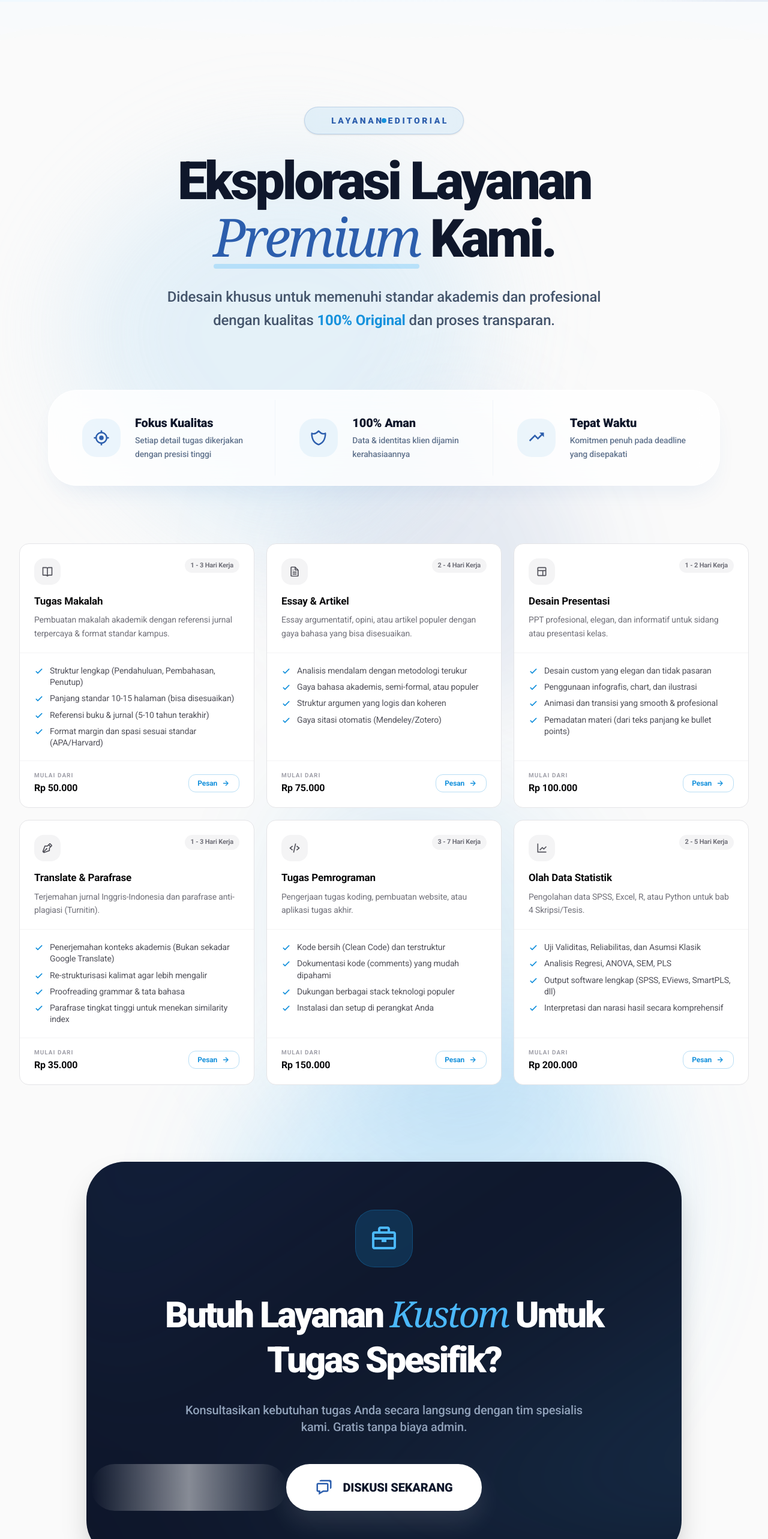
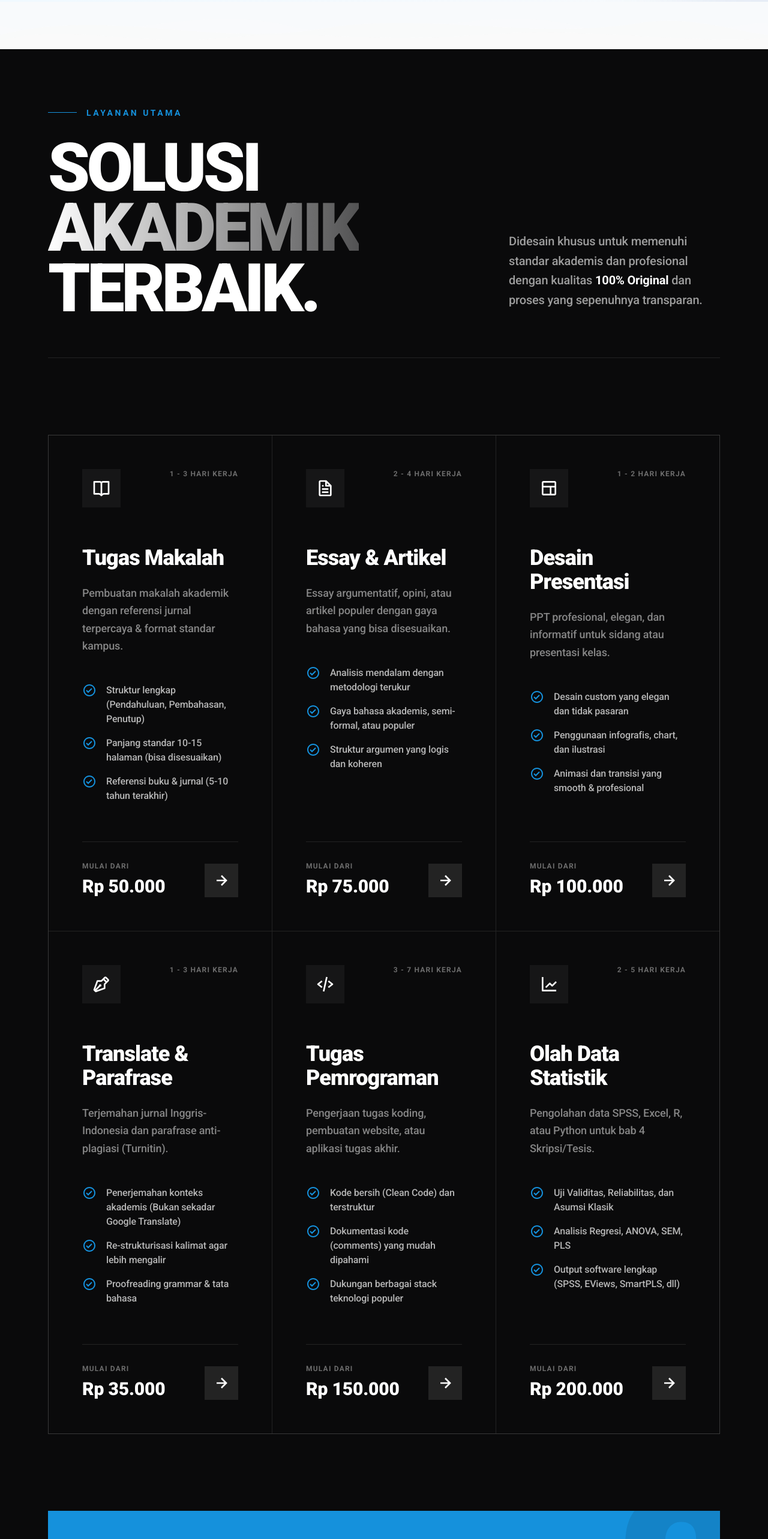
Before and after one commit to ISOLCODING/SelesainAJa, a Next.js app: page / in a window 1280 px wide. Shown: the part 1580-4146 px from the top of the page at 60% size. Built offline with nearby package versions, Linux system fonts and the light colour scheme.

Commit message:
style(ui): redesign services section with stark modern swiss aesthetic

```diff
--- a/src/components/home/sections/ServicesSection.tsx
+++ b/src/components/home/sections/ServicesSection.tsx
@@ -1,6 +1,6 @@
 "use client"
 
-import { useRef, useEffect, useState } from "react"
+import { useRef, useState, useEffect } from "react"
 import { gsap } from "gsap"
 import { ScrollTrigger } from "gsap/ScrollTrigger"
 import { useGSAP } from "@gsap/react"
@@ -8,17 +8,9 @@ import { SectionWrapper } from "@/components/shared/SectionWrapper"
 import {
   BiRightArrowAlt,
   BiCheckCircle,
-  BiTargetLock,
-  BiTrophy,
-  BiLineChart,
-  BiShieldAlt2,
-  BiTrendingUp,
-  BiBriefcase,
-  BiChat
 } from "react-icons/bi"
 import Link from "next/link"
 import { services } from "@/lib/constants"
-import { motion, AnimatePresence } from "framer-motion"
 
 if (typeof window !== "undefined") {
   gsap.registerPlugin(ScrollTrigger, useGSAP);
@@ -28,8 +20,6 @@ export function ServicesSection() {
   const containerRef = useRef<HTMLDivElement>(null)
   const headingRef = useRef<HTMLDivElement>(null)
   const cardsRef = useRef<(HTMLDivElement | null)[]>([])
-  const blobsRef = useRef<(HTMLDivElement | null)[]>([])
-  const [hoveredIndex, setHoveredIndex] = useState<number | null>(null);
   const [isMounted, setIsMounted] = useState(false);
 
   useEffect(() => {
@@ -39,34 +29,6 @@ export function ServicesSection() {
   useGSAP(() => {
     if (!containerRef.current || !isMounted) return;
 
-    // Organic floating blobs animation - Modern Editorial Style
-    blobsRef.current.forEach((blob, i) => {
-      if (!blob) return;
-
-      // Floating animation
-      gsap.to(blob, {
-        y: i % 2 === 0 ? -60 : 60,
-        x: i % 2 === 0 ? 40 : -40,
-        rotation: i % 2 === 0 ? 30 : -30,
-        duration: 6 + i * 1.5,
-        repeat: -1,
-        yoyo: true,
-        ease: "sine.inOut"
-      });
-
-      // Scroll Parallax for blobs
-      gsap.to(blob, {
-        scrollTrigger: {
-          trigger: containerRef.current,
-          start: "top bottom",
-          end: "bottom top",
-          scrub: 2,
-        },
-        y: (i + 1) * 120,
-        rotation: (i + 1) * 45,
-      });
-    });
-
     // Heading entrance animation
     if (headingRef.current) {
       gsap.from(headingRef.current.children, {
@@ -74,156 +36,109 @@ export function ServicesSection() {
           trigger: headingRef.current,
           start: "top 80%",
         },
-        y: 40,
+        y: 50,
         opacity: 0,
-        duration: 0.8,
-        stagger: 0.15,
-        ease: "power3.out",
+        duration: 1,
+        stagger: 0.2,
+        ease: "power4.out",
       });
     }
 
-    // Scroll triggered card reveal (Editorial style stagger with dynamic transforms)
+    // Scroll triggered card reveal (Swiss grid stagger)
     cardsRef.current.forEach((card, index) => {
       if (!card) return;
-
-      const isFeatured = index % 4 === 0 || index % 4 === 3;
 
       gsap.from(card, {
         scrollTrigger: {
           trigger: card,
           start: "top 85%",
         },
-        y: 80,
+        y: 100,
         opacity: 0,
-        rotation: isFeatured ? 2 : -2, // Subtle tilt
-        scale: 0.95,
-        duration: 1,
-        ease: "back.out(1.1)",
-        delay: (index % 3) * 0.1 // Stagger by column
+        duration: 1.2,
+        ease: "expo.out",
+        delay: (index % 3) * 0.15
       });
     });
 
   }, { scope: containerRef, dependencies: [isMounted] });
 
-  // Secondary highlights features
-  const highlights = [
-    { icon: BiTargetLock, title: "Fokus Kualitas", desc: "Setiap detail tugas dikerjakan dengan presisi tinggi" },
-    { icon: BiShieldAlt2, title: "100% Aman", desc: "Data & identitas klien dijamin kerahasiaannya" },
-    { icon: BiTrendingUp, title: "Tepat Waktu", desc: "Komitmen penuh pada deadline yang disepakati" }
-  ];
+  return (
+    <SectionWrapper id="services" background="dark" className="relative overflow-hidden py-32 md:py-48 bg-[#0A0A0B]">
+      <div ref={containerRef} className="relative z-10 w-full max-w-[1400px] mx-auto px-6 md:px-12">
 
-  return (
-    <SectionWrapper id="services" background="default" className="relative overflow-hidden pt-32 pb-40">
-      <div ref={containerRef} className="relative z-10 w-full max-w-[1400px] mx-auto">
-
-        {/* Editorial Background Blobs - Using the requested colors */}
-        <div className="absolute inset-0 pointer-events-none z-[-1] opacity-70">
-          <div
-            ref={(el) => { blobsRef.current[0] = el }}
-            className="absolute top-[5%] left-[5%] w-[40rem] h-[40rem] bg-[#C4E2F5] rounded-[60%_40%_30%_70%/60%_30%_70%_40%] blur-[80px] mix-blend-multiply opacity-60"
-          />
-          <div
-            ref={(el) => { blobsRef.current[1] = el }}
-            className="absolute bottom-[10%] right-[5%] w-[45rem] h-[45rem] bg-[#4BB8FA] rounded-[30%_70%_70%_30%/30%_30%_70%_70%] blur-[90px] mix-blend-multiply opacity-30"
-          />
-          <div
-            ref={(el) => { blobsRef.current[2] = el }}
-            className="absolute top-1/2 left-[30%] w-[35rem] h-[35rem] bg-[#1591DC] rounded-[50%_50%_20%_80%/25%_80%_20%_75%] blur-[100px] mix-blend-multiply opacity-20"
-          />
-          <div
-            ref={(el) => { blobsRef.current[3] = el }}
-            className="absolute top-[20%] right-[20%] w-[30rem] h-[30rem] bg-[#2C5EAD] rounded-[70%_30%_50%_50%/40%_60%_40%_60%] blur-[80px] mix-blend-multiply opacity-15"
-          />
+        {/* Swiss Style Header */}
+        <div ref={headingRef} className="grid grid-cols-1 lg:grid-cols-12 gap-12 lg:gap-8 mb-24 md:mb-32 items-end border-b border-white/10 pb-16">
+          <div className="lg:col-span-8">
+            <p className="text-[#1591DC] font-bold tracking-[0.25em] uppercase text-sm mb-8 flex items-center gap-4">
+              <span className="w-12 h-px bg-[#1591DC]" />
+              Layanan Utama
+            </p>
+            <h2 className="text-6xl md:text-8xl lg:text-[7rem] font-black text-white tracking-tighter leading-[0.9]" style={{ fontFamily: "var(--font-batica)" }}>
+              SOLUSI<br />
+              <span className="text-transparent bg-clip-text bg-gradient-to-r from-white to-white/30">AKADEMIK</span><br />
+              TERBAIK.
+            </h2>
           </div>
-
-        {/* Section Heading */}
-        <div ref={headingRef} className="text-center mb-24 relative px-4">
-          <div className="inline-flex items-center justify-center gap-3 px-6 py-3 bg-[#C4E2F5]/40 text-[#2C5EAD] rounded-full font-black uppercase tracking-[0.25em] text-sm mb-8 border border-[#2C5EAD]/20 backdrop-blur-md shadow-sm">
-            <span className="w-2 h-2 rounded-full bg-[#1591DC] animate-ping" />
-            <span className="w-2 h-2 rounded-full bg-[#1591DC] absolute" />
-            Layanan Editorial
-          </div>
-          <h2 className="text-5xl md:text-6xl lg:text-[5.5rem] font-black text-slate-900 tracking-tighter leading-[1.05] max-w-5xl mx-auto mb-8">
-            Eksplorasi Layanan <span className="text-[#2C5EAD] italic font-serif font-normal inline-block relative">
-              Premium
-              <div className="absolute -bottom-2 left-0 w-full h-2 bg-[#4BB8FA]/30 rounded-full" />
-            </span> Kami.
-          </h2>
-          <p className="text-2xl text-slate-600 max-w-3xl mx-auto leading-relaxed font-medium">
-            Didesain khusus untuk memenuhi standar akademis dan profesional dengan kualitas <span className="text-[#1591DC] font-bold">100% Original</span> dan proses transparan.
+          <div className="lg:col-span-4 lg:pb-4">
+            <p className="text-xl text-white/60 font-medium leading-relaxed">
+              Didesain khusus untuk memenuhi standar akademis dan profesional dengan kualitas <span className="text-white font-bold">100% Original</span> dan proses yang sepenuhnya transparan.
             </p>
-        </div>
-
-        {/* Highlights Banner */}
-        <div className="max-w-6xl mx-auto mb-24 px-4 hidden md:block">
-          <div className="bg-white/80 backdrop-blur-xl rounded-[3rem] p-4 shadow-[0_20px_40px_-15px_rgba(44,94,173,0.1)] border border-white flex justify-between items-center divide-x divide-slate-100">
-            {highlights.map((item, i) => (
-              <div key={i} className="px-10 py-6 flex-1 flex items-center gap-6 group">
-                <div className="w-16 h-16 rounded-[1.5rem] bg-[#C4E2F5]/30 flex items-center justify-center text-[#2C5EAD] group-hover:bg-[#2C5EAD] group-hover:text-white transition-colors duration-500 shrink-0">
-                  <item.icon className="text-3xl" />
-                </div>
-                <div>
-                  <h4 className="text-xl font-black text-slate-900 mb-1">{item.title}</h4>
-                  <p className="text-sm text-slate-500 font-medium leading-relaxed">{item.desc}</p>
-                </div>
-              </div>
-            ))}
           </div>
         </div>
 
-        {/* 3-Column Service Cards — Clean International Design */}
-        <div className="grid grid-cols-1 md:grid-cols-2 lg:grid-cols-3 gap-5">
+        {/* 3-Column Swiss Cards */}
+        <div className="grid grid-cols-1 md:grid-cols-2 lg:grid-cols-3 gap-px bg-white/10 border border-white/10 mb-32">
           {services.map((service, index) => (
-            <Link key={index} href={service.href} className="block h-full outline-none group">
-              <div className="h-full bg-white rounded-2xl border border-[#E4E4E7] hover:border-[#1591DC]/40 hover:shadow-lg hover:shadow-[#1591DC]/8 transition-all duration-200 flex flex-col overflow-hidden">
+            <Link key={index} href={service.href} className="block group outline-none bg-[#0A0A0B]">
+              <div
+                ref={(el) => { cardsRef.current[index] = el; }}
+                className="h-full p-10 md:p-14 hover:bg-white transition-colors duration-500 flex flex-col relative overflow-hidden"
+              >
+                {/* Hover Accent */}
+                <div className="absolute top-0 left-0 w-full h-2 bg-[#1591DC] scale-x-0 group-hover:scale-x-100 transition-transform duration-500 origin-left" />
 
                 {/* Top Section */}
-                <div className="px-6 pt-6 pb-5 border-b border-[#F4F4F5]">
-                  {/* Icon + Badge Row */}
-                  <div className="flex items-start justify-between mb-4">
-                    <div className="w-11 h-11 rounded-xl bg-[#F4F4F5] group-hover:bg-[#1591DC]/10 transition-colors duration-200 flex items-center justify-center">
-                      <service.icon className="w-5 h-5 text-[#52525B] group-hover:text-[#1591DC] transition-colors duration-200" />
+                <div className="flex items-start justify-between mb-16">
+                  <div className="w-16 h-16 bg-white/5 group-hover:bg-[#1591DC]/10 flex items-center justify-center transition-colors duration-500">
+                    <service.icon className="w-8 h-8 text-white group-hover:text-[#1591DC] transition-colors duration-500" />
                   </div>
-                    <span className="text-[11px] font-bold text-[#71717A] bg-[#F4F4F5] px-2.5 py-1 rounded-full">
+                  <span className="text-xs font-bold text-white/40 group-hover:text-[#1591DC] tracking-widest uppercase transition-colors duration-500">
                     {service.deliveryTime}
                   </span>
                 </div>
-                  {/* Title */}
-                  <h3 className="text-[17px] font-bold text-[#09090B] leading-snug mb-2 group-hover:text-[#1591DC] transition-colors duration-200">
+
+                {/* Title & Desc */}
+                <h3 className="text-4xl font-black text-white group-hover:text-[#0A0A0B] mb-6 tracking-tight transition-colors duration-500" style={{ fontFamily: "var(--font-batica)" }}>
                   {service.title}
                 </h3>
-                  {/* Description */}
-                  <p className="text-sm text-[#71717A] leading-relaxed font-normal">
+                <p className="text-white/50 group-hover:text-[#0A0A0B]/70 leading-relaxed font-medium mb-12 transition-colors duration-500 text-lg">
                   {service.description}
                 </p>
-                </div>
 
                 {/* Features */}
-                <div className="flex-1 px-6 py-5">
-                  <ul className="space-y-2">
-                    {service.features?.slice(0, 4).map((feat, i) => (
-                      <li key={i} className="flex items-start gap-2.5">
-                        <svg className="w-4 h-4 text-[#1591DC] shrink-0 mt-0.5" fill="none" viewBox="0 0 24 24" stroke="currentColor" strokeWidth={2.5}>
-                          <path strokeLinecap="round" strokeLinejoin="round" d="M5 13l4 4L19 7" />
-                        </svg>
-                        <span className="text-sm text-[#52525B] leading-snug">{feat}</span>
+                <div className="flex-1">
+                  <ul className="space-y-4 mb-16">
+                    {service.features?.slice(0, 3).map((feat, i) => (
+                      <li key={i} className="flex items-start gap-4">
+                        <BiCheckCircle className="w-6 h-6 text-[#1591DC] shrink-0" />
+                        <span className="text-base font-medium text-white/70 group-hover:text-[#0A0A0B]/80 transition-colors duration-500">{feat}</span>
                       </li>
                     ))}
                   </ul>
                 </div>
 
-                {/* Footer */}
-                <div className="px-6 pb-5 pt-4 border-t border-[#F4F4F5] flex items-center justify-between">
+                {/* Footer / Price */}
+                <div className="pt-8 border-t border-white/10 group-hover:border-[#0A0A0B]/10 flex items-end justify-between mt-auto transition-colors duration-500">
                   <div>
-                    <p className="text-[10px] font-semibold text-[#A1A1AA] uppercase tracking-widest mb-0.5">Mulai dari</p>
-                    <p className="text-base font-bold text-[#09090B]">
+                    <p className="text-xs font-bold text-white/40 group-hover:text-[#0A0A0B]/40 uppercase tracking-widest mb-2 transition-colors duration-500">Mulai dari</p>
+                    <p className="text-3xl font-black text-white group-hover:text-[#0A0A0B] transition-colors duration-500">
                       {service.price.replace("Mulai ", "")}
                     </p>
                   </div>
-                  <span className="inline-flex items-center gap-1.5 text-xs font-semibold text-[#1591DC] group-hover:text-white group-hover:bg-[#1591DC] border border-[#1591DC]/30 group-hover:border-transparent px-3.5 py-1.5 rounded-lg transition-all duration-200">
-                    Pesan
-                    <BiRightArrowAlt className="w-4 h-4" />
-                  </span>
+                  <div className="w-14 h-14 bg-white/10 group-hover:bg-[#1591DC] flex items-center justify-center transition-colors duration-500">
+                    <BiRightArrowAlt className="w-8 h-8 text-white" />
+                  </div>
                 </div>
 
               </div>
@@ -231,34 +146,31 @@ export function ServicesSection() {
           ))}
         </div>
 
-        {/* Global CTA Section within Services */}
-        <div className="mt-32 max-w-5xl mx-auto px-4">
-          <div className="bg-slate-900 rounded-[4rem] p-12 md:p-20 text-center relative overflow-hidden shadow-2xl">
-            {/* Background effects */}
-            <div className="absolute top-[-50%] left-[-10%] w-[150%] h-[150%] bg-gradient-to-br from-[#2C5EAD]/20 via-transparent to-[#4BB8FA]/20 blur-[100px] rounded-full animate-spin-slow" />
-
-            <div className="relative z-10 flex flex-col items-center">
-              <div className="w-24 h-24 bg-[#1591DC]/20 rounded-[2rem] flex items-center justify-center mb-10 border border-[#1591DC]/30">
-                <BiBriefcase className="text-5xl text-[#4BB8FA]" />
+        {/* Brutalist / Swiss CTA */}
+        <div className="bg-[#1591DC] p-12 md:p-24 relative overflow-hidden group">
+          {/* Decorative typography in background */}
+          <div className="absolute -right-10 -top-20 text-[25rem] font-black text-[#0A0A0B]/10 leading-none pointer-events-none select-none" style={{ fontFamily: "var(--font-batica)" }}>
+            ?
           </div>
 
-              <h3 className="text-4xl md:text-6xl font-black text-white mb-8 tracking-tighter leading-tight max-w-3xl">
-                Butuh Layanan <span className="font-serif italic text-[#4BB8FA] font-normal">Kustom</span> Untuk Tugas Spesifik?
+          <div className="relative z-10 grid grid-cols-1 md:grid-cols-12 gap-12 items-center">
+            <div className="md:col-span-7">
+              <h3 className="text-5xl md:text-6xl lg:text-[5rem] font-black text-[#0A0A0B] mb-8 tracking-tighter uppercase leading-[0.9]" style={{ fontFamily: "var(--font-batica)" }}>
+                Butuh Layanan<br/><span className="text-white">Kustom?</span>
               </h3>
-
-              <p className="text-xl text-slate-400 font-medium mb-12 max-w-2xl">
-                Konsultasikan kebutuhan tugas Anda secara langsung dengan tim spesialis kami. Gratis tanpa biaya admin.
+              <p className="text-xl text-[#0A0A0B]/80 font-bold max-w-xl">
+                Konsultasikan kebutuhan tugas spesifik Anda. Diskusi langsung dengan ahli kami, tanpa biaya admin.
               </p>
-
+            </div>
+            <div className="md:col-span-5 flex md:justify-end">
               <a
                 href="https://wa.me/6281112345678?text=Halo%20Admin%20SelesainAja,%20saya%20ingin%20konsultasi%20mengenai%20layanan%20kustom"
                 target="_blank"
                 rel="noopener noreferrer"
-                className="group relative inline-flex items-center justify-center gap-4 bg-white hover:bg-[#C4E2F5] text-slate-900 py-6 px-12 rounded-full font-black text-xl transition-all duration-500 shadow-[0_20px_40px_rgba(255,255,255,0.1)] hover:scale-105"
+                className="inline-flex items-center justify-center gap-6 bg-[#0A0A0B] text-white py-8 px-12 font-black text-2xl hover:bg-white hover:text-[#0A0A0B] transition-colors duration-300"
               >
-                <BiChat className="text-3xl text-[#2C5EAD] group-hover:scale-110 transition-transform" />
                 DISKUSI SEKARANG
-                <div className="absolute inset-0 w-full h-full bg-gradient-to-r from-transparent via-white/50 to-transparent -translate-x-full group-hover:animate-shimmer rounded-full" />
+                <BiRightArrowAlt className="text-4xl" />
               </a>
             </div>
           </div>
```
Lines whose indentation alone changed are shown as unchanged.
